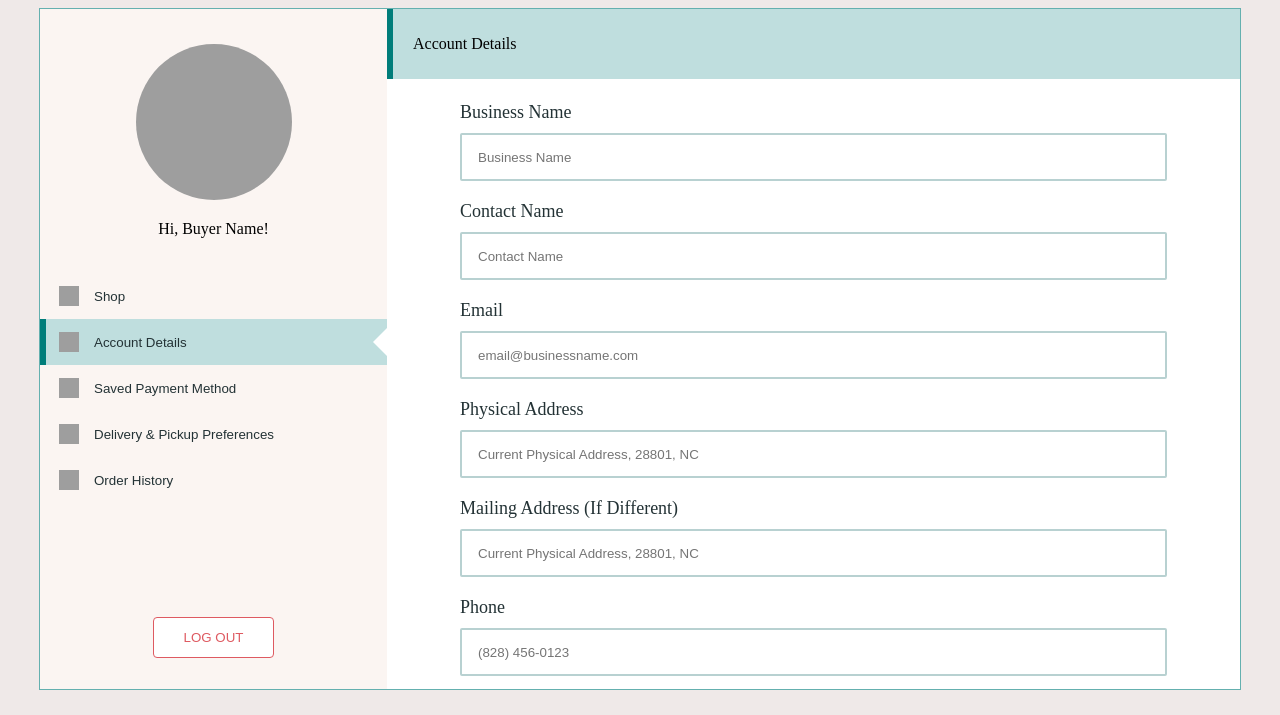
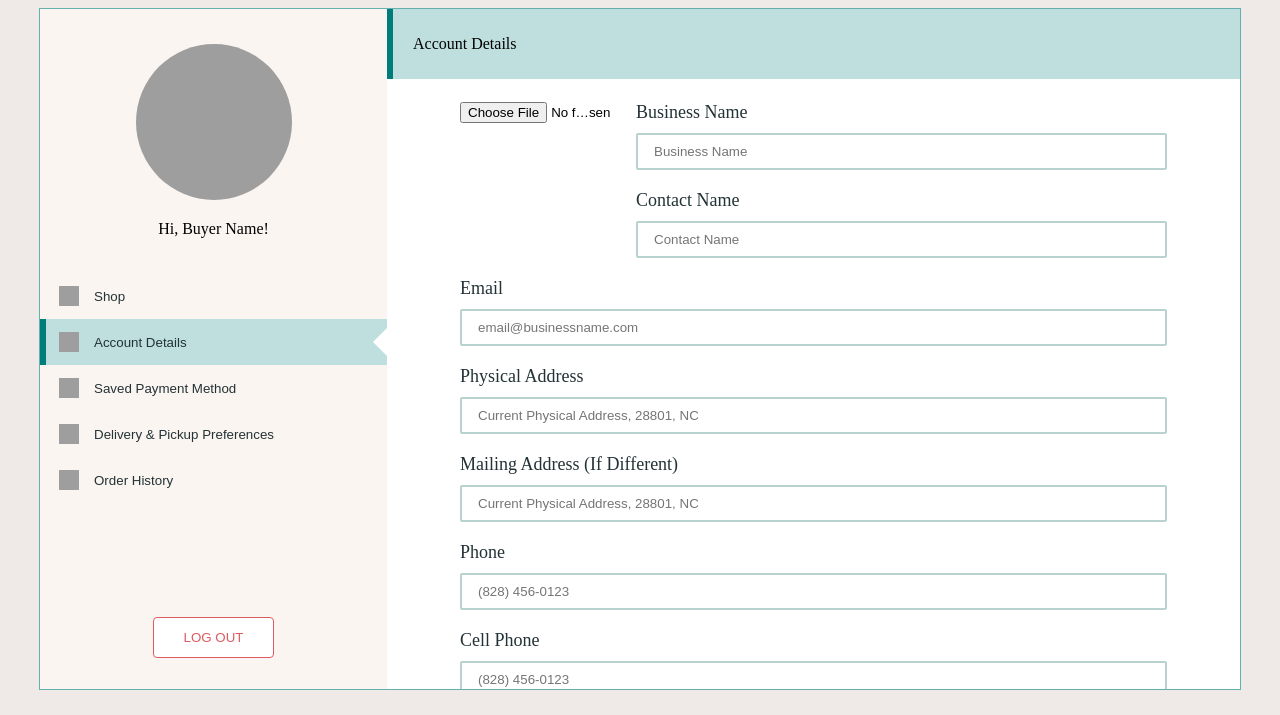
Before and after one commit to onlinetrainingconcepts/stemz-dashboard, a website built with Vite: page index.html in a window 1280 px wide. Both pictures are taken after a click on the button "Account Details". Built offline with nearby package versions, Linux system fonts and the light colour scheme; grey boxes are pictures that could not be loaded.

Commit message:
feat: add profile pic div and reconfigure layout with grid

```diff
--- a/index.html
+++ b/index.html
@@ -173,6 +173,9 @@
 							<div class="account__container">
 								<div class="account__form">
 									<form action="POST">
+										<div class="profile-pic">
+											<input type="file" />
+										</div>
 										<!-- Business Name -->
 										<div class="account__label-input">
 											<label for="account__business-name">Business Name</label>
--- a/styles/account.css
+++ b/styles/account.css
@@ -1,23 +1,32 @@
+.account__form {
+	width: 100%;
+}
+
 .account__form form {
-	display: flex;
-	flex-direction: column;
+	display: grid;
+	grid-template-columns: 156px 1fr;
+	grid-template-rows: repeat(8, 68px) 40px;
 	gap: 20px;
+}
+
+.account__form form div {
+	grid-column: 1 / -1;
+}
+
+.account__form form div:nth-child(1) {
+	grid-column: 1 / 2;
+}
+.account__form form div:nth-child(2) {
+	grid-column: 2 / -1;
+}
+.account__form form div:nth-child(3) {
+	grid-column: 2 / -1;
 }
 
 .account__label-input {
 	display: flex;
 	flex-direction: column;
 	gap: 10px;
-}
-
-.account__label-input input:focus-visible {
-	outline: 2px solid #007d7a;
-	z-index: 100;
-}
-
-/* removal of lastpass div being automatically added which affected layout */
-.account__label-input > div[data-lastpass-icon-root] {
-	display: none;
 }
 
 .account__label-input label {
@@ -39,6 +48,30 @@
 	background-color: #fff;
 }
 
+.account__form input:focus-visible {
+	outline: 2px solid #007d7a;
+	z-index: 100;
+}
+
 .account__form button {
 	width: 250px;
+	/* height: 40px; */
 }
+
+/* profile pic div */
+.profile-pic {
+	width: 156px;
+	height: 156px;
+}
+
+.profile-pic input[type='file'] {
+	/* opacity: 0; */
+	width: 100%;
+	padding: 0;
+	border: none;
+}
+
+/* removal of lastpass div being automatically added which affected layout */
+.account__label-input > div[data-lastpass-icon-root] {
+	display: none;
+}
```
